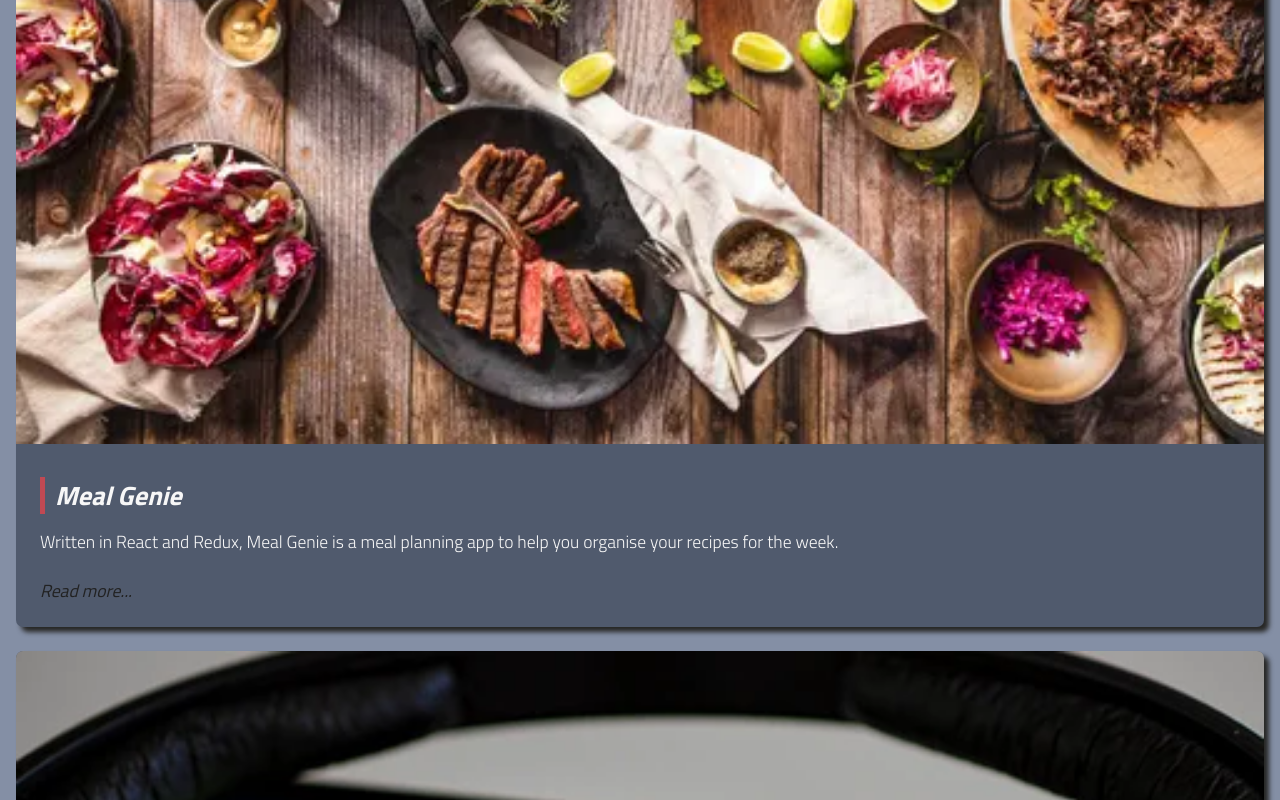
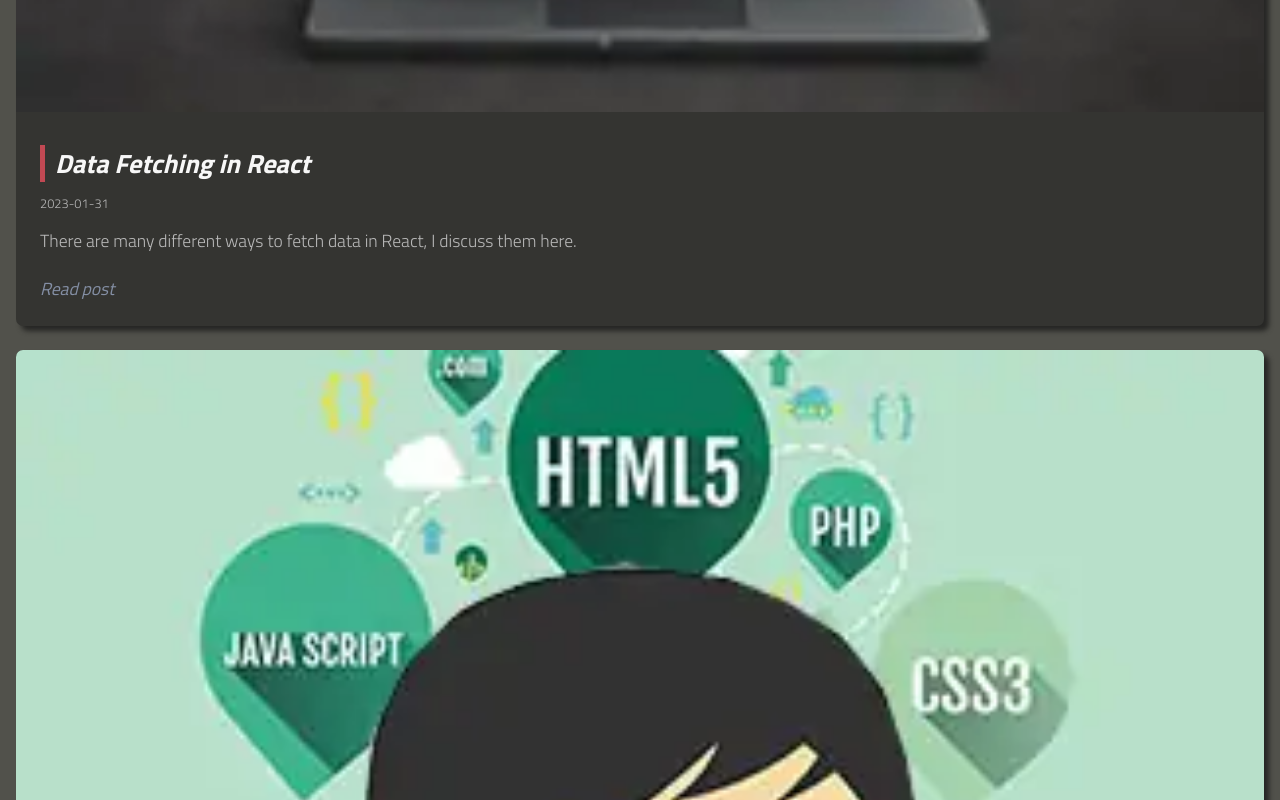
Before and after one commit to LukeTwomey/LukeTheWebDev, a Next.js app: page / in a window 1280 px wide. Shown: the part 2160-2960 px from the top of the page. Built offline with nearby package versions, Linux system fonts and the light colour scheme; no server answers; the database is empty.

Commit message:
Retrieve front page feature blogs from frontmatter instead of mongodb

```diff
--- a/components/BlogPreview.js
+++ b/components/BlogPreview.js
@@ -7,22 +7,22 @@ export const BlogPreview = ({ posts }) => {
       <h2>Blog</h2>
 
       {posts.map((post) => (
-        <article className="post" key={post.id}>
+        <article className="post" key={post.slug}>
           <Image
-            src={`/images/${post.previewImage}`}
-            alt={post.title}
+            src={`/images/${post.data.previewImage}`}
+            alt={post.data.title}
             width="358"
             height="170"
             className="full-width"
             priority
           />
           <div className="preview">
-            <Link href={`blog/${post.id}`}>
-              <h3>{post.title}</h3>
+            <Link href={`blog/${post.slug}`}>
+              <h3>{post.data.title}</h3>
             </Link>
-            <h4>{post.dateCreated}</h4>
-            <p>{post.preview}</p>
-            <Link href={`blog/${post.id}`}>Read post</Link>
+            <h4>{post.data.date}</h4>
+            <p>{post.data.preview}</p>
+            <Link href={`blog/${post.slug}`}>Read post</Link>
           </div>
         </article>
       ))}
--- a/pages/index.js
+++ b/pages/index.js
@@ -1,8 +1,9 @@
-import clientPromise from "../lib/mongodb";
 import Head from "next/head";
 import Image from "next/image";
 import BlogPreview from "../components/BlogPreview";
 import ProjectsPreview from "../components/ProjectsPreview";
+import matter from "gray-matter";
+import fs from "fs";
 
 export const App = ({ featurePosts }) => {
   return (
@@ -43,16 +44,24 @@ export const App = ({ featurePosts }) => {
 };
 
 export async function getStaticProps() {
-  const client = await clientPromise;
-  const db = client.db("production");
-  const featurePosts = await db
-    .collection("posts")
-    .find({ feature: true })
-    .toArray();
+  const files = fs.readdirSync("posts");
+
+  const featurePosts = files.reduce((acc, file) => {
+    const slug = file.replace(".md", "");
+    const filecontent = fs.readFileSync(`posts/${file}`, "utf-8");
+    const parsedContent = matter(filecontent);
+    const { data } = parsedContent;
+
+    if (data.feature === "true") {
+      return [...acc, { slug, data }];
+    }
+
+    return acc;
+  }, []);
 
   return {
     props: {
-      featurePosts: JSON.parse(JSON.stringify(featurePosts)),
+      featurePosts,
     },
   };
 }
```
